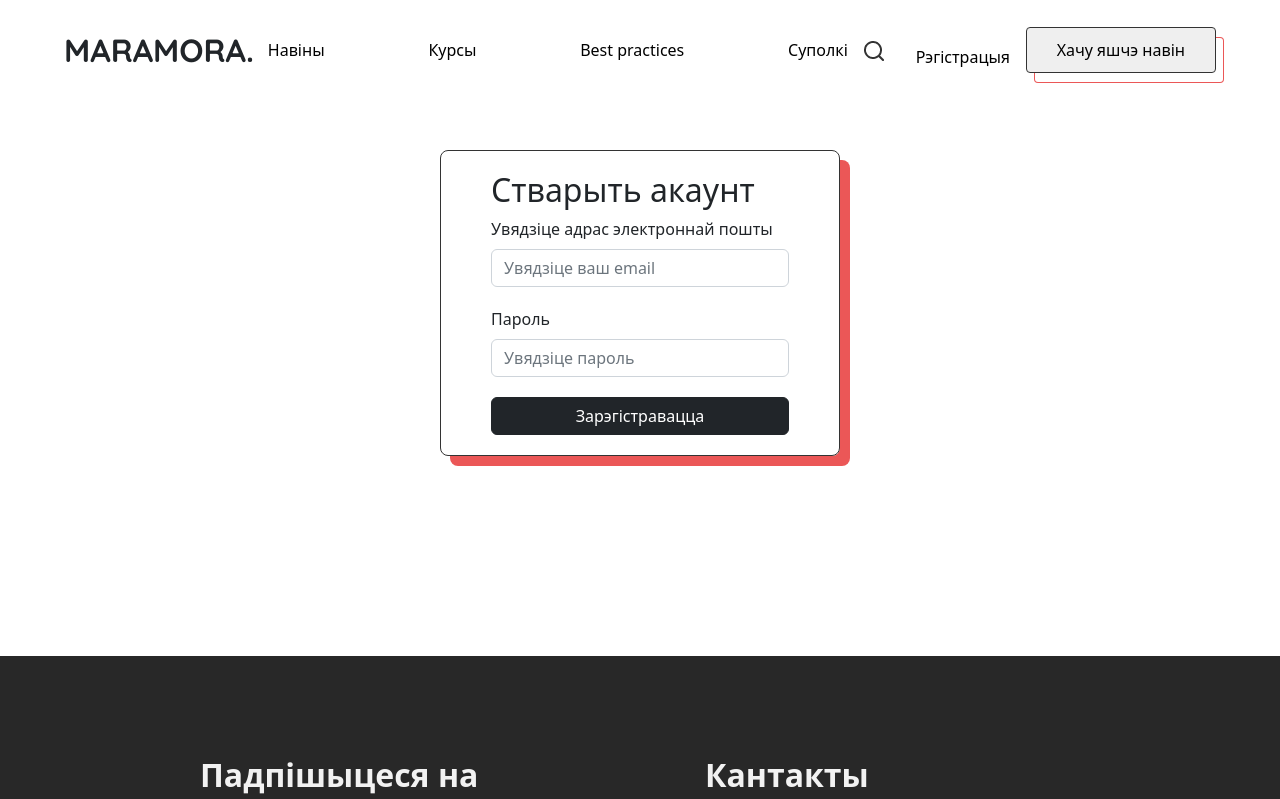
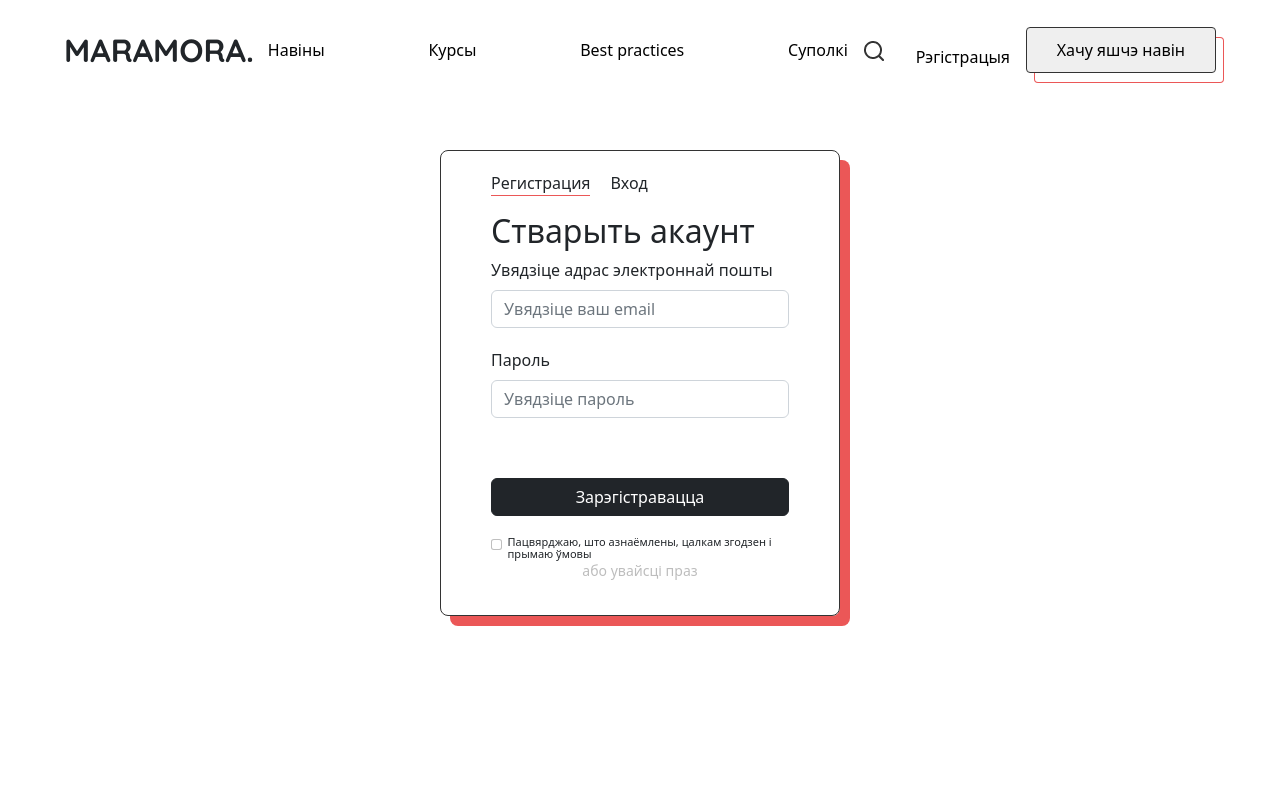
Before and after one commit to Boristhblade/hackaton, a React (Create React App) app: page /registration in a window 1280 px wide. Shown: the top 799 px of the page. Built offline with nearby package versions, Linux system fonts and the light colour scheme; the HTML template or start-up script is replaced by a standard one.

Commit message:
proceeding registration

```diff
--- a/src/Components/Footer/index.jsx
+++ b/src/Components/Footer/index.jsx
@@ -6,7 +6,7 @@ import { useFormik } from 'formik';
 export function Footer() {
   const formik = useFormik({
     initialValues: {
-      email: '',
+      emailsubscribe: '',
     },
     onSubmit: (values) => {
       console.log(values);
@@ -14,10 +14,10 @@ export function Footer() {
   })
   return (
     <div className='footer'>
-      <Form className='footer-form'>
+      <Form className='footer-form' onSubmit={formik.handleSubmit}>
         <h3 className='footer-header'>Падпішыцеся на нашы навіны</h3>
         <div className='footer-form-container'>
-          <Form.Group className="form-floating" controlId="email">
+          <Form.Group className="form-floating" controlId="emailsubscribe">
             <Form.Control
               className='footer-form-input'
               placeholder='Увядзіце ваш еmail'
--- a/src/Components/RegForm/RegForm.css
+++ b/src/Components/RegForm/RegForm.css
@@ -13,8 +13,35 @@
 
 .regform-submit {
   width: 100%;
+  margin: 40px auto 20px auto;
 }
 
 .regform-input {
   margin-bottom: 20px;
 }
+
+.regform-choose {
+  display: flex;
+  gap: 20px;
+}
+
+.regform-option {
+  transition: all 0.5s ease-in-out;
+}
+
+.option-active {
+  transition: all 0.5s ease-in-out;
+  border-bottom: 1px solid #EB5757;
+}
+
+.regform-bottomtext {
+  text-align: center;
+  font-size: 14px;
+  line-height: 17px;
+  color: #BDBDBD;
+}
+
+.regform-checkbox {
+  font-size: 11px;
+  line-height: 12px;
+}
--- a/src/Components/RegForm/index.jsx
+++ b/src/Components/RegForm/index.jsx
@@ -1,14 +1,16 @@
 import { useFormik } from "formik";
-import React from "react";
+import React, { useState } from "react";
 import { Form, Button } from "react-bootstrap";
 import { object, string } from "yup";
 import './RegForm.css';
 
 export function RegForm() {
+  const [active, setActive] = useState('reg');
   const formik = useFormik({
     initialValues: {
       email: '',
       password: '',
+      check: false,
     },
     validationSchema: object().shape({
       email: string()
@@ -19,13 +21,23 @@ export function RegForm() {
     }),
     validateOnBlur: false,
     validateOnChange: false,
+    onSubmit: (values) => {
+      console.log(values);
+    }
   })
+  const optionClick = (e) => {
+    setActive(e.target.id);
+  }
   return (
     <div className="regform">
       <div className="regform-container">
-        <Form>
-          <h2 className="regform-header">Стварыть акаунт</h2>
-          <Form.Group className='regform-input'>
+        <div className="regform-choose">
+          <p className={`regform-option ${active === 'reg' ? 'option-active' : ''}`} id="reg" onClick={optionClick}>Регистрация</p>
+          <p className={`regform-option ${active === 'login' ? 'option-active' : ''}`} id='login' onClick={optionClick}>Вход</p>
+        </div>
+        <Form noValidate onSubmit={formik.handleSubmit}>
+          <h2 className="regform-header">{active === 'reg' ? 'Стварыть акаунт' : 'Войти'}</h2>
+          <Form.Group className='regform-input' controlId="email">
             <Form.Label className="form-label">
               Увядзіце адрас электроннай пошты
             </Form.Label>
@@ -40,7 +52,7 @@ export function RegForm() {
               {formik.errors.email}
             </Form.Control.Feedback>
           </Form.Group>
-          <Form.Group className='regform-input'>
+          <Form.Group className='regform-input' controlId="password">
             <Form.Label className="form-label">
               Пароль
             </Form.Label>
@@ -55,10 +67,20 @@ export function RegForm() {
               {formik.errors.password}
             </Form.Control.Feedback>
           </Form.Group>
-          <Button variant="dark" className="regform-submit">
+          <Button variant="dark" className="regform-submit" type="submit">
             Зарэгістравацца
           </Button>
+          <Form.Group className="" controlId="check">
+            <Form.Check
+              type="checkbox"
+              label="Пацвярджаю, што азнаёмлены, цалкам згодзен і прымаю ўмовы"
+              value={formik.values.check}
+              onChange={formik.handleChange}
+              className='regform-checkbox'
+            />
+          </Form.Group>
         </Form>
+        <p className="regform-bottomtext">або увайсці праз</p>
       </div>
     </div>
   )
```
